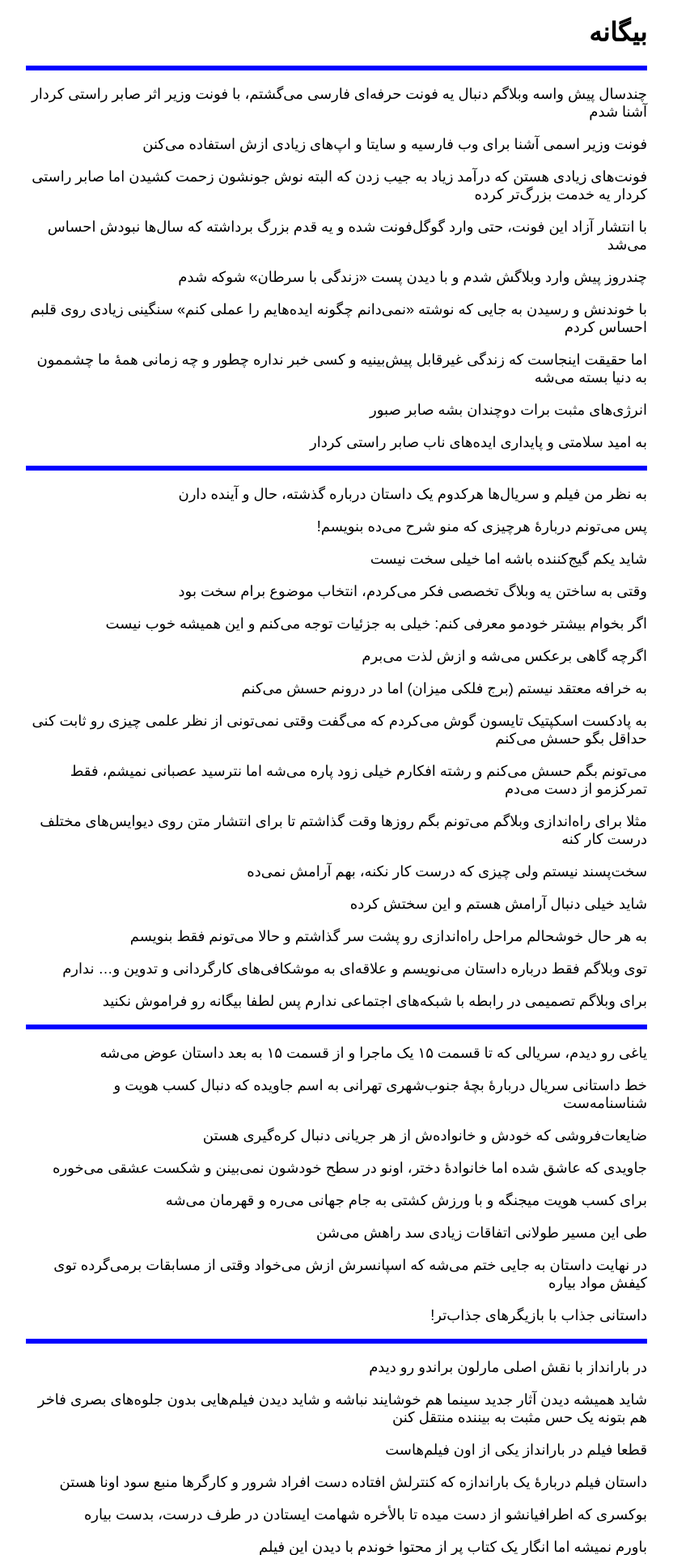
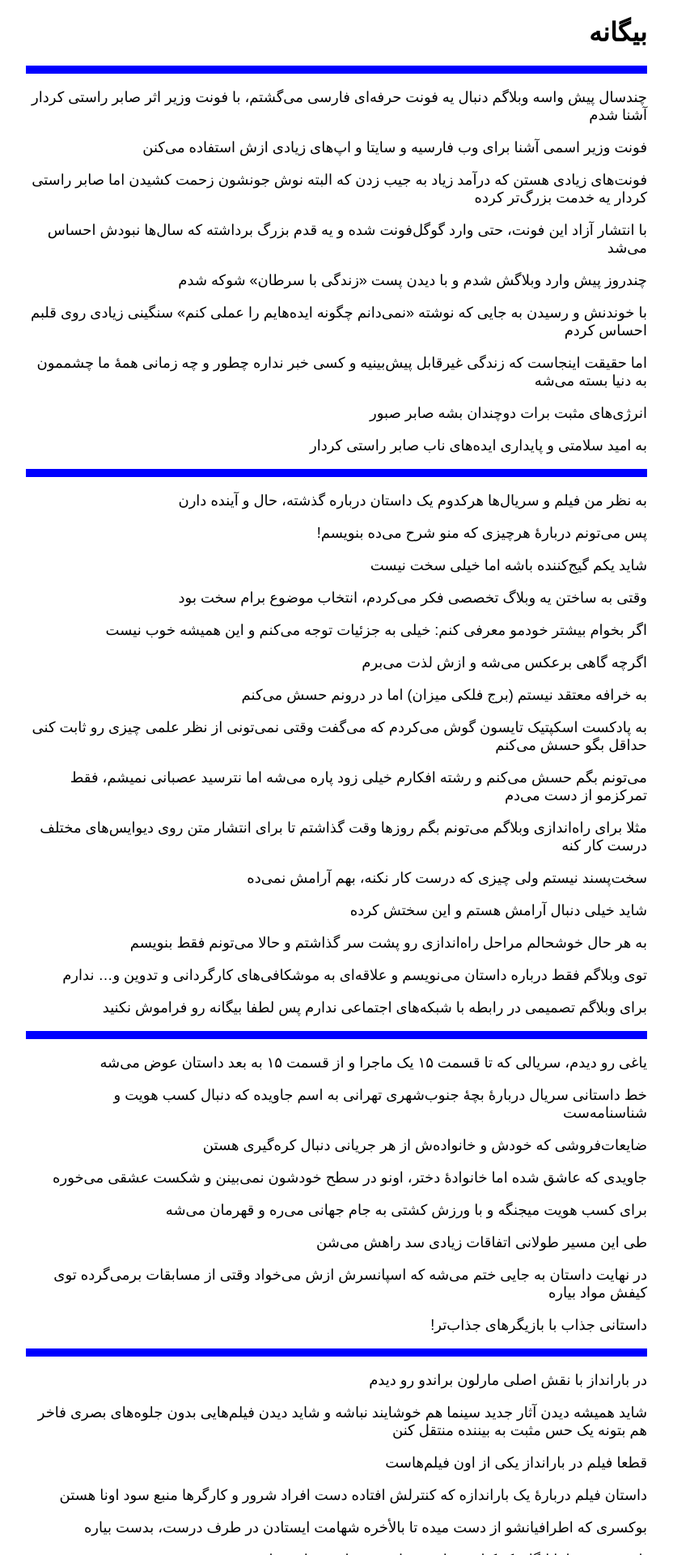
Before and after one commit to darkblog/darkblog.github.io, a Jekyll site: the page built from index.html, in a window 1280 px wide. Shown: the top 1920 px of the page at 81% size, without its empty margins (224-1056 px from the left). Built offline with Jekyll 4.4.1, drawn with Linux system fonts in a browser that asks for light colours.

Commit message:
Update index.html

```diff
--- a/index.html
+++ b/index.html
@@ -10,7 +10,7 @@
 <meta name="viewport" content="width=device-width, initial-scale=1">
 <meta name="description" content="بیگانه">
 <link rel="canonical" href="https://biganeh.com/">
-<style>body{font-family:sans-serif;margin:auto;padding:0 1.25em 0 1.25em;max-width:48em}p{font-size:large}hr{border:medium solid blue}</style>
+<style>body{font-family:sans-serif;margin:auto;padding:0 1.25em 0 1.25em;max-width:48em}p{font-size:large}hr{border:thick solid blue}</style>
 </head>
 <body>
 <h1>بیگانه</h1>
```
